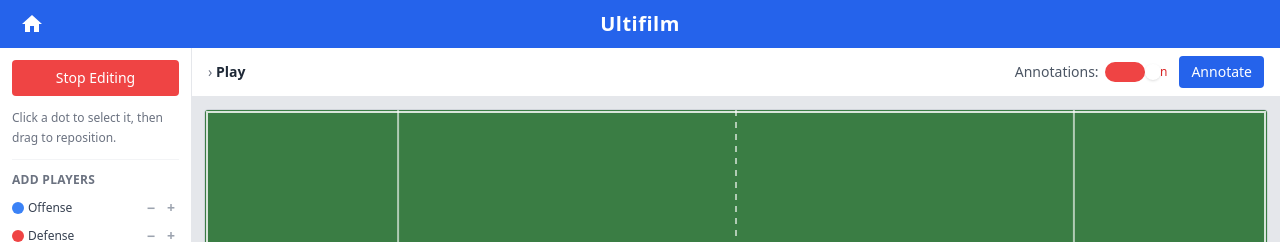
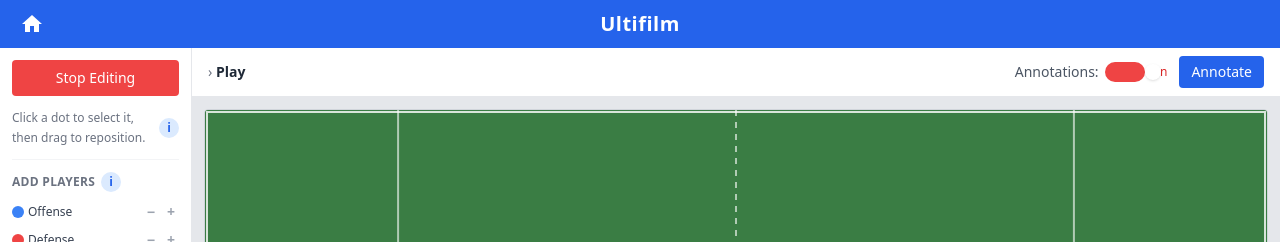
Before and after one commit to thiessen2003/ultifilm, a React (Vite) app: page /games/1/plays/1 in a window 1280 px wide. Shown: the top 242 px of the page. Built offline with nearby package versions, Linux system fonts and the light colour scheme; no server answers; the database is empty; the HTML template or start-up script is replaced by a standard one.

Commit message:
adding tutorial mode

```diff
--- /dev/null
+++ b/src/components/InfoButton.tsx
@@ -0,0 +1,59 @@
+import { useState } from 'react'
+
+interface Props {
+  title: string
+  content: string
+  position?: 'top' | 'bottom' | 'left' | 'right'
+}
+
+export default function InfoButton({ title, content, position = 'bottom' }: Props) {
+  const [open, setOpen] = useState(false)
+
+  return (
+    <>
+      <button
+        onClick={e => { e.stopPropagation(); setOpen(true) }}
+        className="w-5 h-5 rounded-full bg-blue-100 hover:bg-blue-200 text-blue-600 text-xs font-bold leading-none flex items-center justify-center transition-colors shrink-0"
+        aria-label={`Info: ${title}`}
+        title="Learn more"
+      >
+        i
+      </button>
+
+      {open && (
+        <div
+          className="fixed inset-0 bg-black/40 flex items-center justify-center z-[100] p-4"
+          onClick={() => setOpen(false)}
+        >
+          <div
+            className="bg-white rounded-xl shadow-2xl w-full max-w-sm p-6 relative"
+            onClick={e => e.stopPropagation()}
+          >
+            {/* Close */}
+            <button
+              onClick={() => setOpen(false)}
+              className="absolute top-3 right-4 text-gray-400 hover:text-gray-700 text-xl leading-none"
+            >
+              ×
+            </button>
+
+            {/* Icon */}
+            <div className="w-10 h-10 rounded-full bg-blue-100 flex items-center justify-center mb-3">
+              <span className="text-blue-600 font-bold text-lg">i</span>
+            </div>
+
+            <h3 className="font-bold text-gray-900 text-base mb-2">{title}</h3>
+            <p className="text-sm text-gray-600 leading-relaxed whitespace-pre-line">{content}</p>
+
+            <button
+              onClick={() => setOpen(false)}
+              className="mt-5 w-full bg-blue-600 hover:bg-blue-700 text-white py-2 rounded-lg text-sm font-medium transition-colors"
+            >
+              Got it
+            </button>
+          </div>
+        </div>
+      )}
+    </>
+  )
+}
--- a/src/components/PlayListSidebar.tsx
+++ b/src/components/PlayListSidebar.tsx
@@ -1,4 +1,5 @@
 import type { Play } from '../domain/entities/Play'
+import InfoButton from './InfoButton'
 
 interface Props {
   plays: Play[]
@@ -17,7 +18,13 @@
   return (
     <div className="w-44 shrink-0 bg-white border-r border-gray-200 flex flex-col">
       <div className="px-3 py-2 font-semibold text-sm border-b border-gray-200 bg-gray-50 flex items-center justify-between">
-        <span>Plays</span>
+        <div className="flex items-center gap-1.5">
+          <span>Plays</span>
+          <InfoButton
+            title="Plays"
+            content="Plays are key moments you've marked in the game footage. Click any play to jump to that timestamp and see its notes. Use '+ New Play' to create a new one by clicking on players in the video."
+          />
+        </div>
         <span className="text-xs text-gray-400 font-normal">{plays.length}</span>
       </div>
 
--- a/src/pages/GamePage.tsx
+++ b/src/pages/GamePage.tsx
@@ -4,6 +4,7 @@
 import VideoPlayer from '../components/VideoPlayer'
 import PlayListSidebar from '../components/PlayListSidebar'
 import NewPlayWizard from '../components/NewPlayWizard'
+import InfoButton from '../components/InfoButton'
 import { useGame } from '../hooks/useGames'
 import { usePlays } from '../hooks/usePlays'
 import { useAnnotations } from '../hooks/useAnnotations'
@@ -139,13 +140,23 @@
                 <span className={`text-xs font-medium ${showAnnotations ? 'text-red-600' : 'text-gray-400'}`}>
                   {showAnnotations ? 'On' : 'Off'}
                 </span>
+                <InfoButton
+                  title="Annotations toggle"
+                  content="Toggle the annotations overlay on or off. When on, yellow dots appear on the video scrubber at each annotated timestamp, and the annotation list is shown below the video."
+                />
               </div>
+              <div className="flex items-center gap-1.5">
                 <button
                   onClick={openAnnotateModal}
                   className="bg-blue-600 hover:bg-blue-700 text-white px-3 py-1.5 rounded text-sm font-medium transition-colors"
                 >
                   Annotate
                 </button>
+                <InfoButton
+                  title="Annotate"
+                  content="Pause the video at any moment and click Annotate to save a timestamped comment. The comment is linked to that exact point in the video — click the timestamp badge later to jump back to it."
+                />
+              </div>
             </div>
           </div>
 
@@ -192,10 +203,14 @@
           <div className="flex-1 overflow-y-auto bg-white">
             {showAnnotations && (
               <>
-                <div className="px-4 py-2 border-b border-gray-100 bg-gray-50 flex items-center justify-between">
+                <div className="px-4 py-2 border-b border-gray-100 bg-gray-50 flex items-center gap-2">
                   <span className="text-xs font-semibold text-gray-500 uppercase tracking-wide">
                     Annotations {annotations.length > 0 && `(${annotations.length})`}
                   </span>
+                  <InfoButton
+                    title="Annotations list"
+                    content="Each row is a comment tied to a specific moment in the video. Click the blue timestamp badge to jump the video to that moment. Hover over a row to reveal the × delete button."
+                  />
                 </div>
                 {annotations.length === 0 ? (
                   <p className="text-sm text-gray-400 px-4 py-4">
--- a/src/pages/HomePage.tsx
+++ b/src/pages/HomePage.tsx
@@ -1,6 +1,7 @@
 import { useState } from 'react'
 import { useNavigate } from 'react-router-dom'
 import Navbar from '../components/Navbar'
+import InfoButton from '../components/InfoButton'
 import { useGames } from '../hooks/useGames'
 import { isMockMode } from '../infrastructure/ServiceProvider'
 
@@ -37,7 +38,19 @@
       <main className="flex-1 p-6 max-w-4xl mx-auto w-full">
         {/* Header row */}
         <div className="flex items-center justify-between mb-6">
-          <h1 className="text-2xl font-bold text-gray-800">Games</h1>
+          <div className="flex items-center gap-2">
+            <h1 className="text-2xl font-bold text-gray-800">Games</h1>
+            <InfoButton
+              title="Games"
+              content="Each game is a match recording. Click a game to open it and watch the footage, review plays, and read annotations.
+
+To get started:
+1. Click '+ New Game' and give it a name
+2. Upload your match video
+3. Use 'Annotate' to leave timestamped comments
+4. Use '+ New Play' to mark and diagram key moments"
+            />
+          </div>
           <button
             onClick={() => setShowNew(true)}
             className="bg-blue-600 hover:bg-blue-700 text-white px-4 py-2 rounded font-medium transition-colors"
--- a/src/pages/PlayEditorPage.tsx
+++ b/src/pages/PlayEditorPage.tsx
@@ -2,6 +2,7 @@
 import { useParams, useNavigate } from 'react-router-dom'
 import Navbar from '../components/Navbar'
 import PlayCanvas from '../components/PlayCanvas'
+import InfoButton from '../components/InfoButton'
 import { useGame } from '../hooks/useGames'
 import { usePlays, usePlayPositions } from '../hooks/usePlays'
 import type { PlayerPosition } from '../domain/entities/PlayerPosition'
@@ -87,14 +88,32 @@
             Stop Editing
           </button>
 
-          <p className="text-xs text-gray-500 leading-relaxed">
-            Click a dot to select it, then drag to reposition.
-          </p>
+          <div className="flex items-center gap-1.5">
+            <p className="text-xs text-gray-500 leading-relaxed">
+              Click a dot to select it, then drag to reposition.
+            </p>
+            <InfoButton
+              title="Play canvas"
+              content="This is the play diagram editor. Each dot represents a player on the field.
+
+• Click a dot to select it (yellow ring)
+• Drag a selected dot to move it
+• Use the +/− buttons to add or remove players
+• Blue = offense, Red = defense, Black = disc
+• Hit Save when done"
+            />
+          </div>
 
           <hr className="border-gray-100" />
 
           {/* Add player controls */}
-          <div className="text-xs font-semibold text-gray-500 uppercase tracking-wide">Add Players</div>
+          <div className="flex items-center gap-1.5">
+            <div className="text-xs font-semibold text-gray-500 uppercase tracking-wide">Add Players</div>
+            <InfoButton
+              title="Adding players"
+              content="Use + to drop a new player dot at the center of the field, then drag it into position. Use − to remove the last placed dot of that type."
+            />
+          </div>
 
           {(['offense', 'defense', 'disc'] as Team[]).map(team => (
             <div key={team} className="flex items-center gap-1">
```
Also changed, not shown: 1 other file (tests, documents, lock files or other folders). Lines whose indentation alone changed are shown as unchanged.
